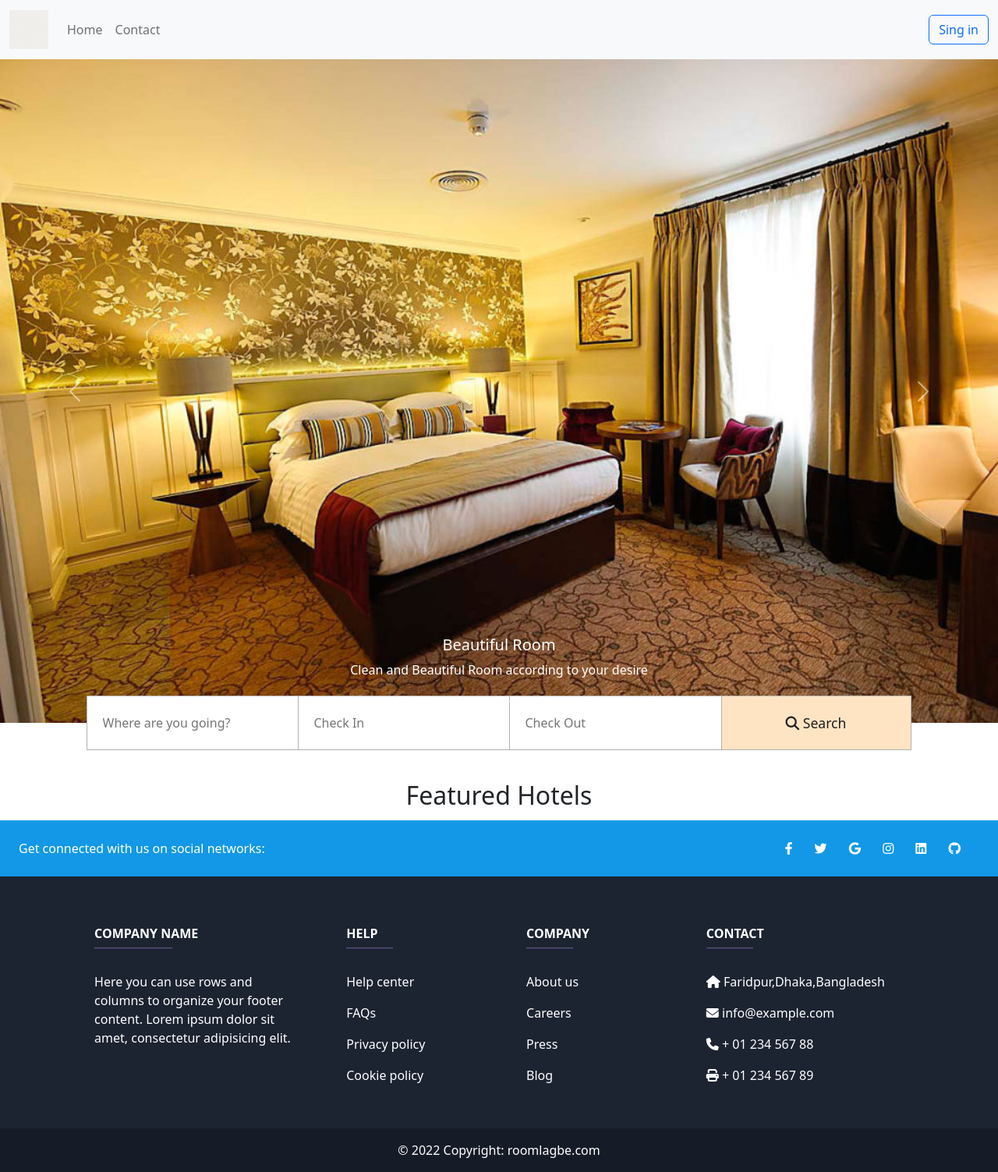
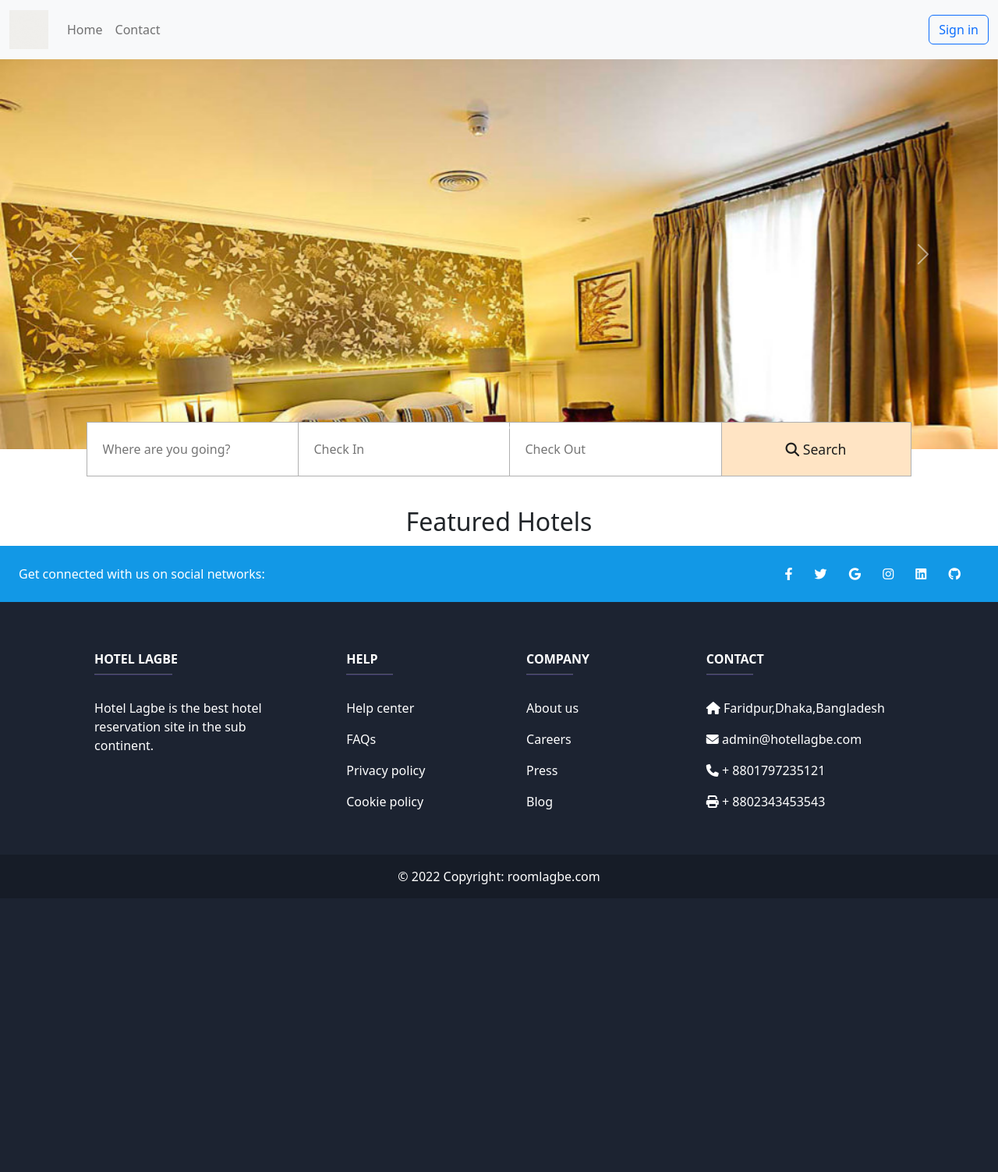
Before and after one commit to Razwanul-Islam/room-lagbe, a Django app: page / in a window 1280 px wide. Shown: the whole page at 78% size. After the commit the page ends 1134 px from the top, so only its background shows below. Run offline with Django 3.2, Linux system fonts and the light colour scheme; data that the repository does not hold is empty; some libraries are stand-ins or nearby versions.

Commit message:
Fixing ui

```diff
--- a/templates/base.html
+++ b/templates/base.html
@@ -41,7 +41,7 @@
                 <ul class="navbar-nav">
                     {% if not user.is_authenticated %}
                     <li class="nav-item">
-                      <a class="btn btn-outline-primary" href="{% url 'account_login' %}">Sing in </a>
+                      <a class="btn btn-outline-primary" href="{% url 'account_login' %}">Sign in </a>
                     </li>
                     {% endif %}
                 </ul>
@@ -103,15 +103,13 @@ style="background-color: #1c2331"
 <!-- Grid column -->
 <div class="col-md-3 col-lg-4 col-xl-3 mx-auto mb-4">
   <!-- Content -->
-  <h6 class="text-uppercase fw-bold">Company name</h6>
+  <h6 class="text-uppercase fw-bold">Hotel Lagbe</h6>
   <hr
       class="mb-4 mt-0 d-inline-block mx-auto"
       style="width: 100px; background-color: #7c4dff; height: 2px"
       />
   <p>
-    Here you can use rows and columns to organize your footer
-    content. Lorem ipsum dolor sit amet, consectetur adipisicing
-    elit.
+    Hotel Lagbe is the best hotel reservation site in the sub continent.
   </p>
 </div>
 <!-- Grid column -->
@@ -176,9 +174,9 @@ style="background-color: #1c2331"
       style="width: 60px; background-color: #7c4dff; height: 2px"
       />
   <p><i class="fas fa-home mr-3"></i> Faridpur,Dhaka,Bangladesh</p>
-  <p><i class="fas fa-envelope mr-3"></i> info@example.com</p>
-  <p><i class="fas fa-phone mr-3"></i> + 01 234 567 88</p>
-  <p><i class="fas fa-print mr-3"></i> + 01 234 567 89</p>
+  <p><i class="fas fa-envelope mr-3"></i> admin@hotellagbe.com</p>
+  <p><i class="fas fa-phone mr-3"></i> + 8801797235121</p>
+  <p><i class="fas fa-print mr-3"></i> + 8802343453543</p>
 </div>
 <!-- Grid column -->
 </div>
--- a/templates/filter_result.html
+++ b/templates/filter_result.html
@@ -1,7 +1,7 @@
 {% extends "base.html" %}
 
 {% block content %}
-<div class="row">
+<div class="row justify-content-start">
     {% for hotel in hotels %}
     <div class="col-12 col-sm-6 col-lg-3 col-md-4  d-flex justify-content-center mt-2">
         <div class="card" style="width: 18rem;">
--- a/templates/index.html
+++ b/templates/index.html
@@ -2,7 +2,7 @@
 {% block content %}
   <!-- Carousels -->
   {% load static %}
-  <div id="carouselExampleCaptions" class="carousel slide" data-bs-ride="carousel">
+  <div id="carouselExampleCaptions" class="carousel slide" data-bs-ride="carousel" style="max-height: 500px;overflow: hidden;">
     <div class="carousel-indicators">
       <button type="button" data-bs-target="#carouselExampleCaptions" data-bs-slide-to="0" class="active" aria-current="true" aria-label="Slide 1"></button>
       <button type="button" data-bs-target="#carouselExampleCaptions" data-bs-slide-to="1" aria-label="Slide 2"></button>
```
